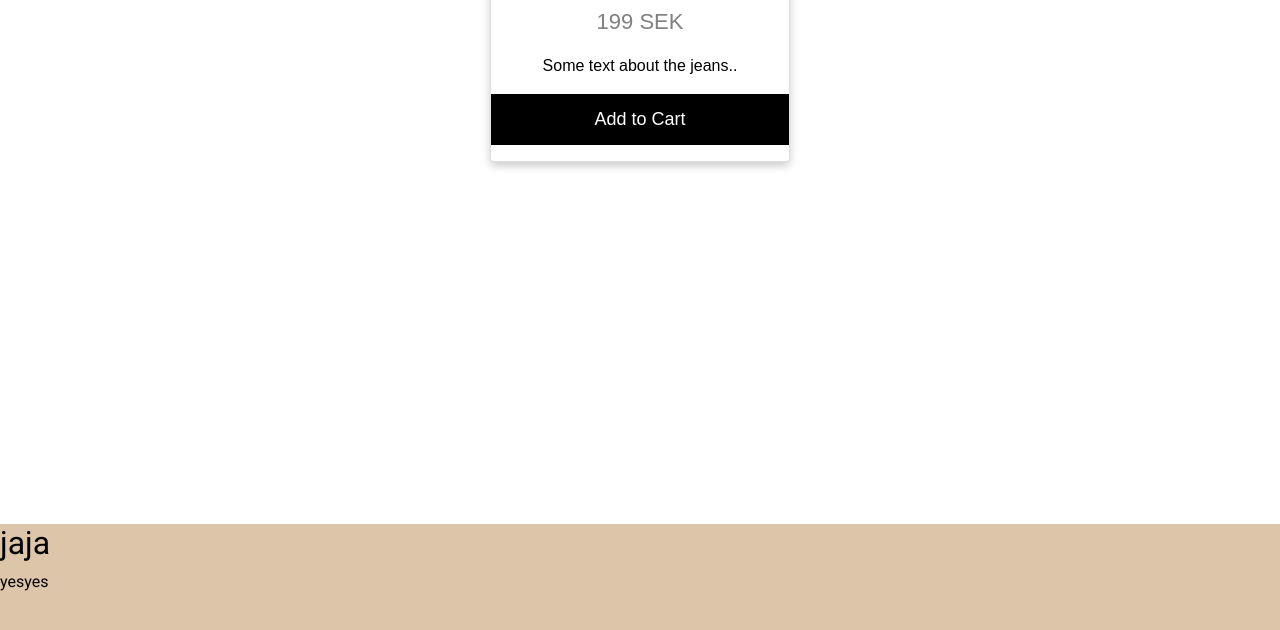
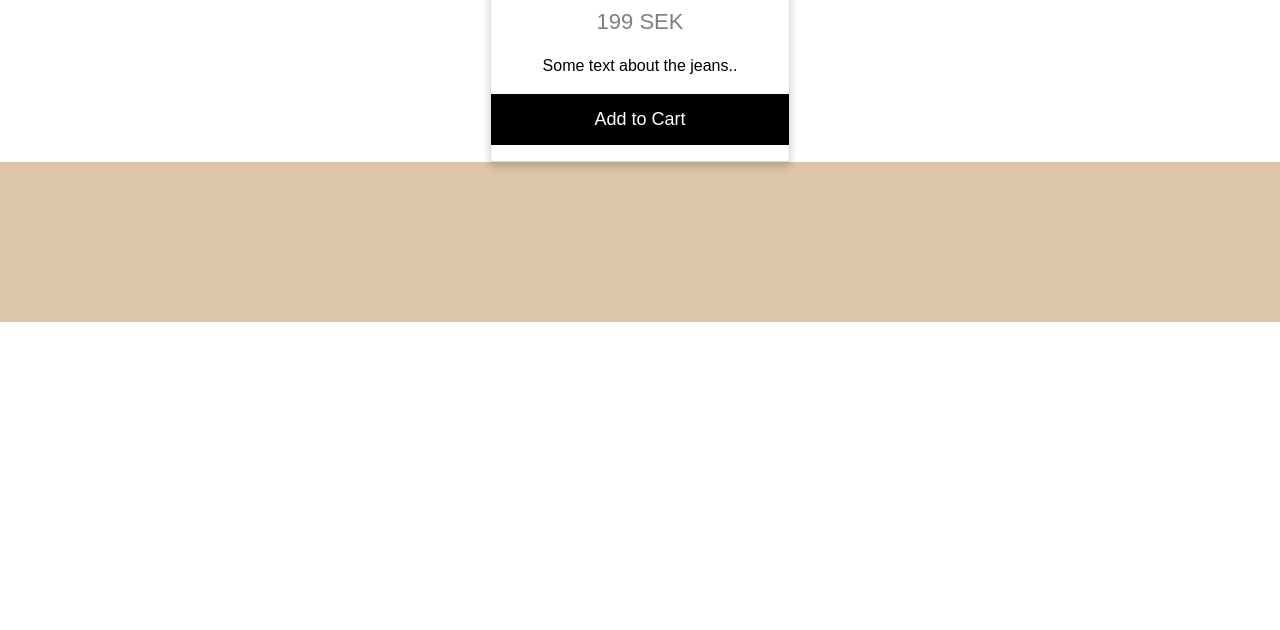
Before and after one commit to teacarolina/december, a website: page index.html in a window 1280 px wide. Shown: the part 1076-1706 px from the top of the page. After the commit the page ends 1398 px from the top, so only its background shows below. Drawn offline with nearby package versions, Linux system fonts and the light colour scheme.

Commit message:
first commit

```diff
--- a/index.html
+++ b/index.html
@@ -47,8 +47,6 @@
 
     <!-- footer -->
     <footer class="footer-section">
-      <h2>jaja</h2>
-      <p>yesyes</p>
     </footer>
 
 
--- a/sass/landingpage.scss
+++ b/sass/landingpage.scss
@@ -1,7 +1,3 @@
-.landingpage-section {
-    height: 100vh;
-}
-
 .card {
     box-shadow: 0 4px 8px 0 rgba(0, 0, 0, 0.2);
     max-width: 300px;
```
Also changed, not shown: package.json (added, +23 -0 lines), style.css, 2 other files.
